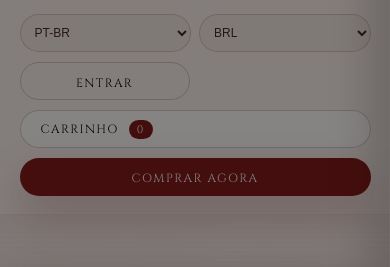
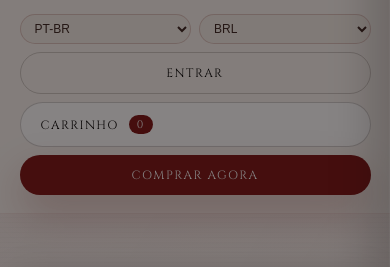
Before and after one commit to DegsTerin/Theotimus, a website: page index.html in a window 390 px wide. Shown: the part 76-343 px from the top of the page. Drawn offline with nearby package versions, Linux system fonts and the light colour scheme; no server answers.

Commit message:
Fix header toolbar layout across breakpoints

```diff
--- a/styles.css
+++ b/styles.css
@@ -837,23 +837,30 @@ body {
 
   .header-actions {
     width: 100%;
-    display: grid;
-    grid-template-columns: repeat(4, minmax(120px, 1fr));
+    display: flex;
+    flex-wrap: wrap;
+    align-items: center;
     gap: 10px;
-    align-items: center;
-  }
-
-  .header-actions button,
-  .header-actions .cart-button,
-  .header-actions .locale-select,
-  .header-actions .currency-select {
-    height: 38px;
-    width: 100%;
   }
 
   .locale-controls {
-    grid-column: span 2;
-    justify-content: flex-start;
+    display: flex;
+    gap: 8px;
+    flex: 1 1 100%;
+  }
+
+  .locale-select,
+  .currency-select {
+    flex: 1 1 120px;
+  }
+
+  .header-actions .ghost-button,
+  .header-actions .cart-button {
+    flex: 1 1 140px;
+  }
+
+  .header-actions .primary-button {
+    flex: 1 1 180px;
   }
 
   .highlight-card.offset {
@@ -872,16 +879,16 @@ body {
   }
 
   .header-actions {
-    grid-template-columns: repeat(2, minmax(0, 1fr));
-    gap: 10px;
+    gap: 8px;
   }
 
   .locale-controls {
-    grid-column: 1 / -1;
+    flex: 1 1 100%;
   }
 
+  .header-actions .ghost-button,
   .header-actions .cart-button,
   .header-actions .primary-button {
-    grid-column: 1 / -1;
+    flex: 1 1 100%;
   }
 }
```
